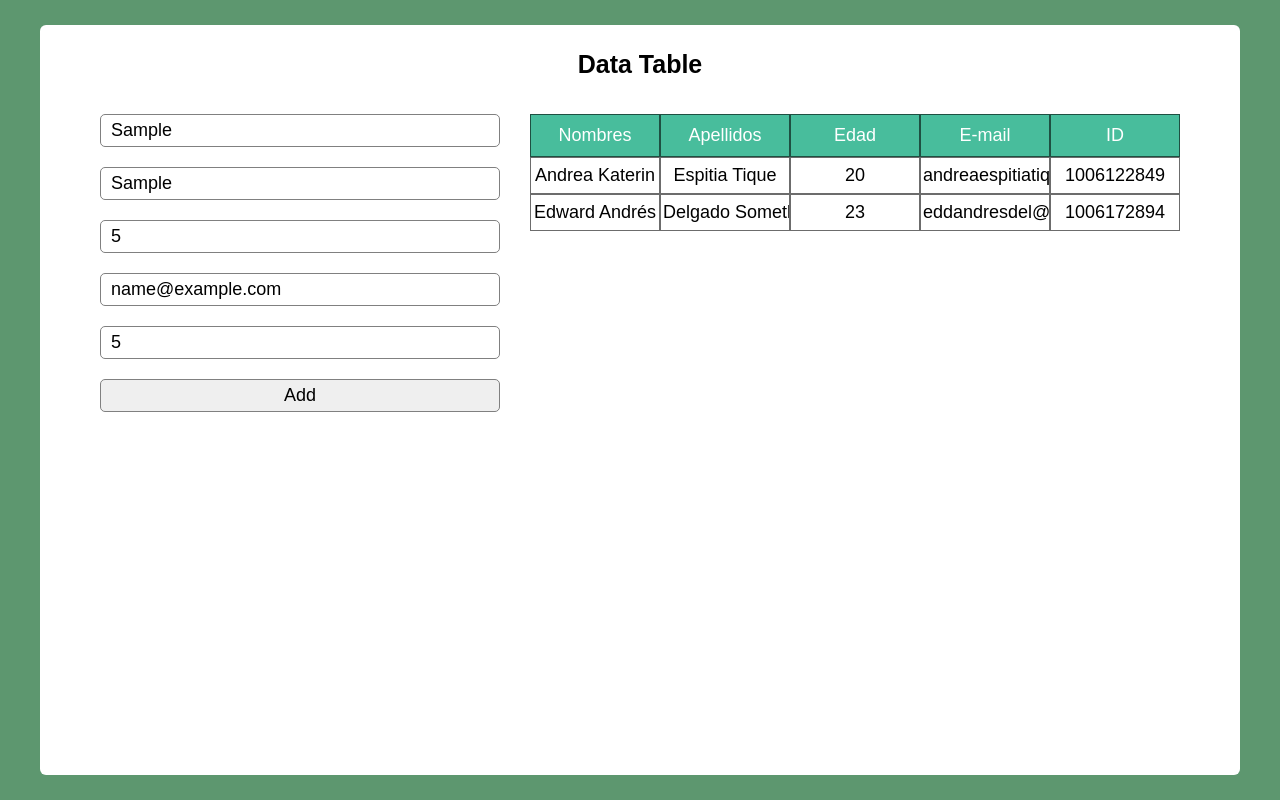
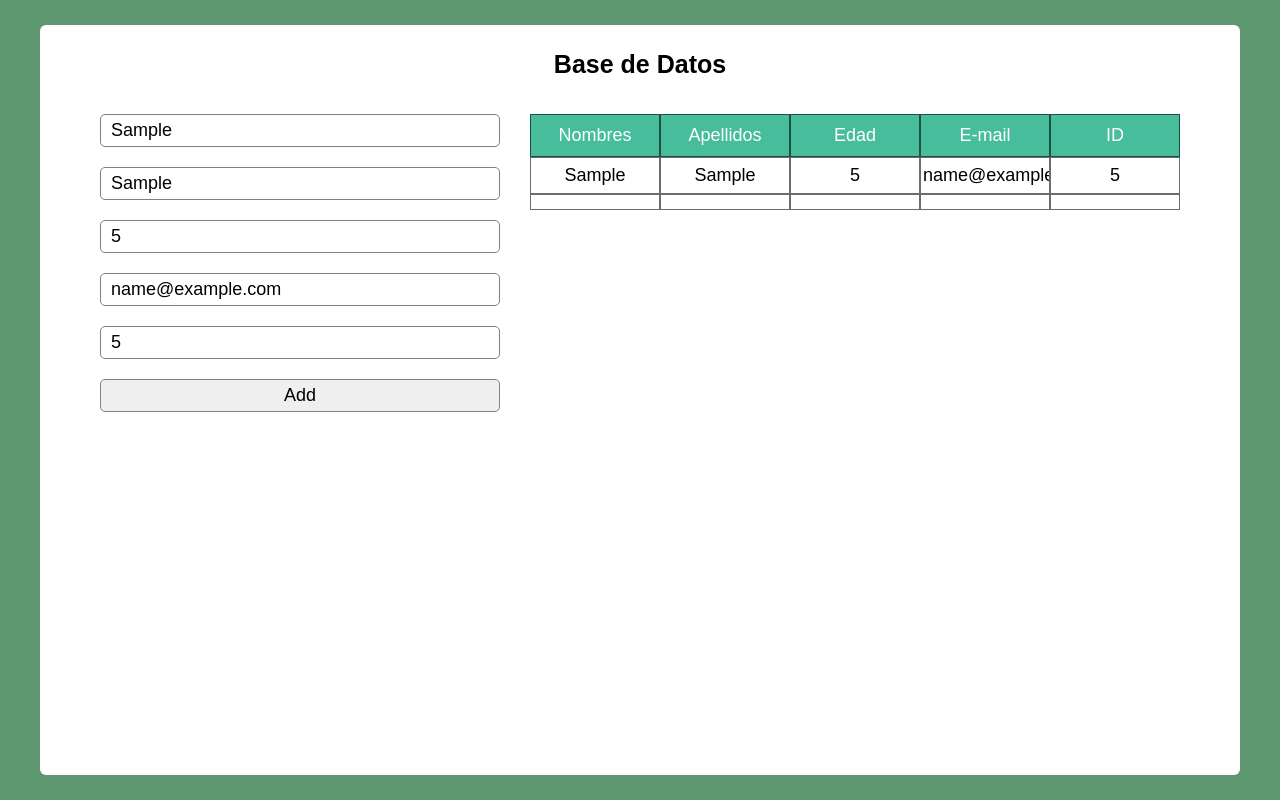
Before and after one commit to kathyspark/js-course, a plain HTML site: page index.html in a window 1280 px wide. Both pictures are taken after typing "Sample", "Sample", "5", "name@example.com", "5" into the empty fields and a click on the button "Add". Drawn offline with Linux system fonts and the light colour scheme.

Commit message:
finished project

```diff
--- a/index.html
+++ b/index.html
@@ -10,7 +10,7 @@
 </head>
 <body>
     <div class="wrapper">
-        <h2 class="heading">Data Table</h2>
+        <h2 class="heading">Base de Datos</h2>
         <div class="table">
             <div class="left">
                 <input id="input-name" type="text" placeholder="First name">
@@ -29,18 +29,11 @@
                     <span class="title cols">ID</span>
                 </div>
                 <div class="rows">
-                    <span class="item cols">Andrea Katerin</span>
-                    <span class="item cols">Espitia Tique</span>
-                    <span class="item cols">20</span>
-                    <span class="item cols">andreaespitiatique@gmail.com</span>
-                    <span class="item cols">1006122849</span>
-                </div>
-                <div class="rows">
-                    <span class="item cols">Edward Andrés</span>
-                    <span class="item cols">Delgado Something</span>
-                    <span class="item cols">23</span>
-                    <span class="item cols">eddandresdel@gmail.com</span>
-                    <span class="item cols">1006172894</span>
+                    <span class="item cols">Vacío</span>
+                    <span class="item cols">Vacío</span>
+                    <span class="item cols">Vacío</span>
+                    <span class="item cols">Vacío</span>
+                    <span class="item cols">Vacío</span>
                 </div>
             </div>
         </div>
--- a/main.js
+++ b/main.js
@@ -1,21 +1,30 @@
 const right = document.querySelector(".right");
 const inputName = document.querySelector("#input-name");
-const inputLastname = document.querySelector("#input-lastname");
+const inputLastName = document.querySelector("#input-lastname");
 const inputAge = document.querySelector("#input-age");
 const inputEmail = document.querySelector("#input-email");
 const inputId = document.querySelector("#input-id");
 const addBtn = document.querySelector("#add-btn");
 
-class Person {
-    constructor(nombre, apellidos, edad, email, id) {
-        this.nombre = nombre;
-        this.apellidos = apellidos;
-        this.edad = edad;
-        this.email = email;
-        this.id = id;
-    }
-}
+addBtn.addEventListener('click', crearElemento);
 
 function crearElemento() {
-    document.createElement("div");
+    const row = document.createElement("div");
+    row.setAttribute("class", "rows");
+    for(let i = 0; i <= 4; i++) {
+        const cols = document.createElement("span");
+        cols.setAttribute("class", "item cols");
+        row.appendChild(cols);
+        let colItems = document.querySelectorAll('.item');
+        let counter = colItems.length - 1;
+        console.log(counter);
+        colItems[counter--].textContent = inputId.value;
+        colItems[counter--].textContent = inputEmail.value;
+        colItems[counter--].textContent = inputAge.value;
+        colItems[counter--].textContent = inputLastName.value;
+        colItems[counter].textContent = inputName.value;
+        // console.log(colItems[10].textContent = inputName.value);
+        // console.log(colItems[11].textContent = inputLastName.value);
+    }
+    right.appendChild(row);
 }
```
